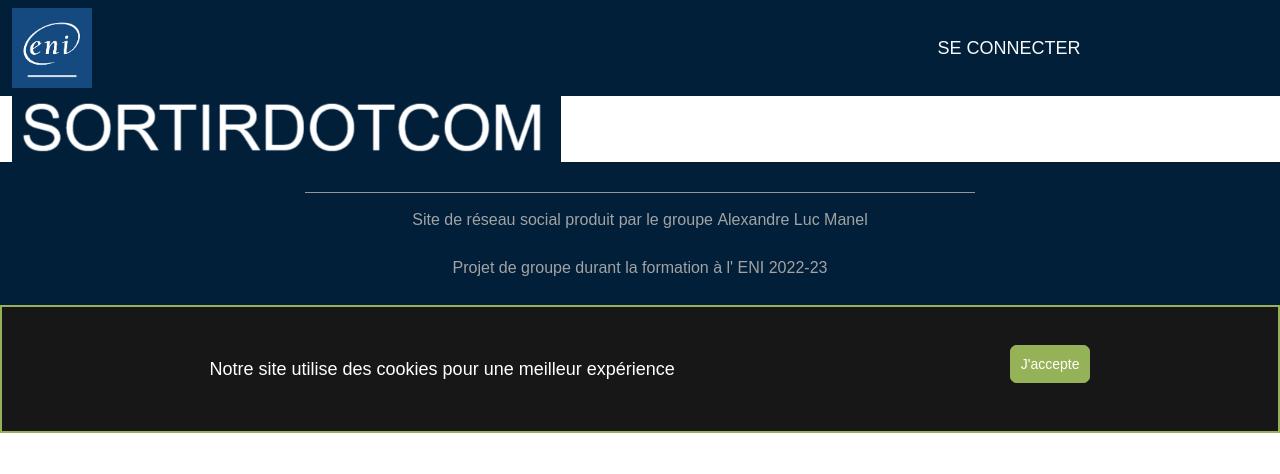
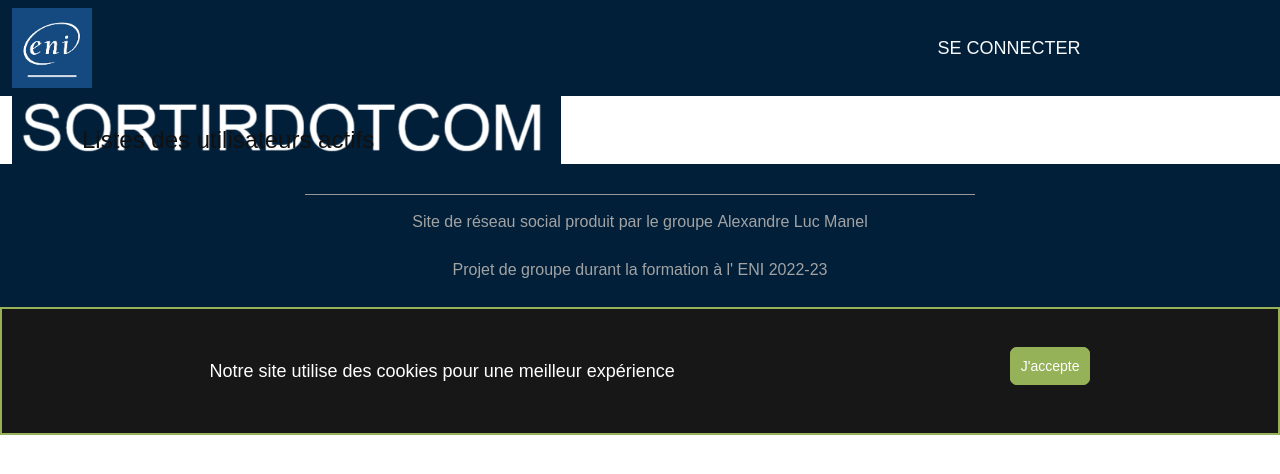
Before and after one commit to LiliwoL/Symfony-Sortir-dot-com, a Symfony app: template templates/utilisateur/index.html.twig in a window 1280 px wide. Shown: the top 474 px of the page. Run offline with Twig, Linux system fonts and the light colour scheme; the template is opened without the code that fills it, so the values that code supplies are empty; some libraries are stand-ins or nearby versions; some web fonts are replaced.

Commit message:
Contenu de la page de la liste des utilisateurs actifs

```diff
--- a/templates/utilisateur/index.html.twig
+++ b/templates/utilisateur/index.html.twig
@@ -1,14 +1,13 @@
 {% extends 'base.html.twig' %}
 
-{% block title %}Hello UtlisateurController!{% endblock %}
+{% block title %}{{ parent() }} | Listes des utilisateurs{% endblock %}
 
 {% block body %}
-<style>
-    .example-wrapper { margin: 1em auto; max-width: 800px; width: 95%; font: 18px/1.5 sans-serif; }
-    .example-wrapper code { background: #F5F5F5; padding: 2px 6px; }
-</style>
 
-<div class="example-wrapper">
+    <h1>Listes des utilisateurs actifs</h1>
 
-</div>
+    {% for utilisateur in utilisateurs %}
+        {% include 'utilisateur/utilisateurItem.html.twig' %}
+    {% endfor %}
+
 {% endblock %}
```
Also changed, not shown: src/Controller/UtilisateurController.php (+5 -2 lines).
